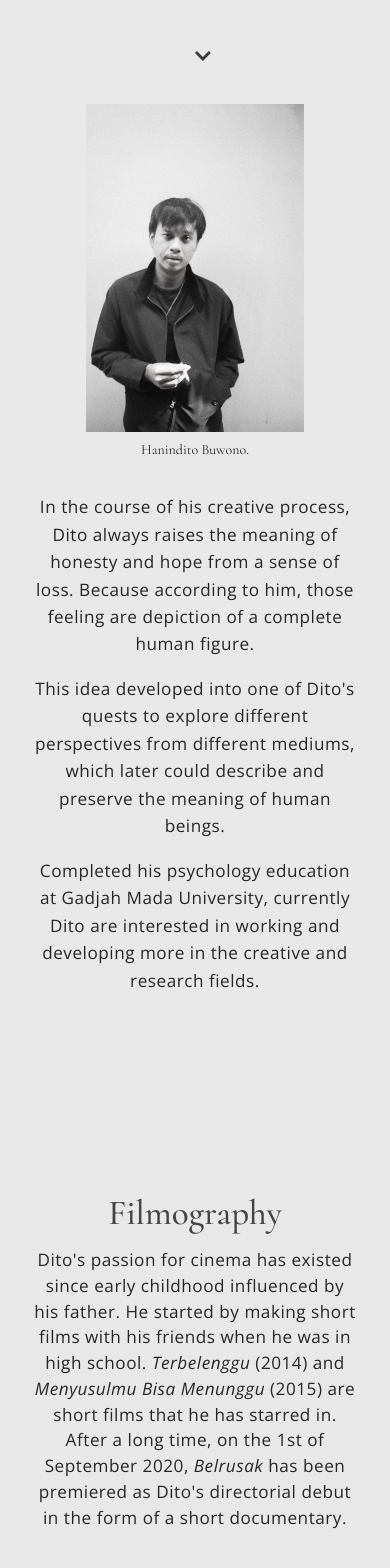
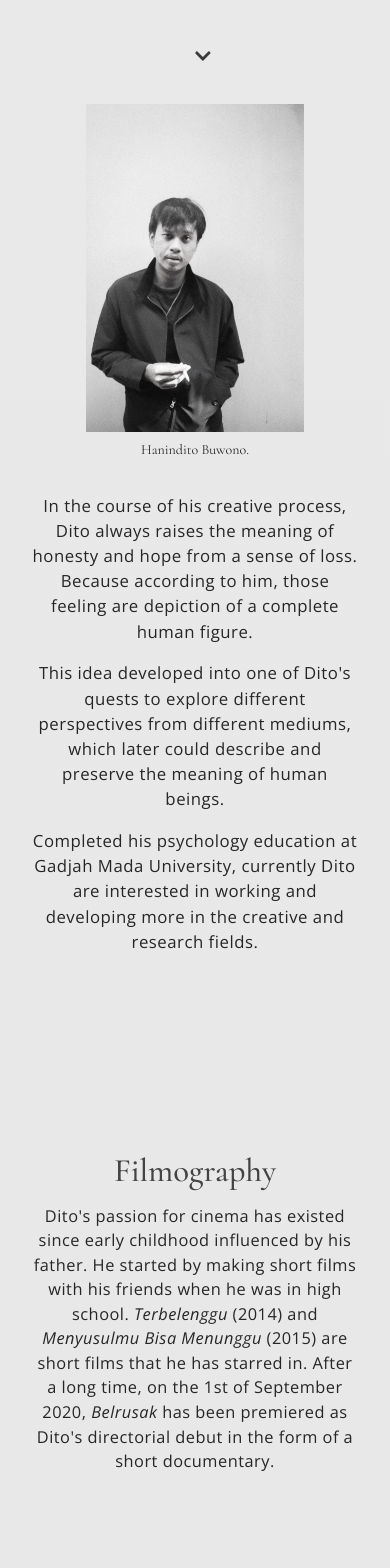
Before and after one commit to andikawilliam/ditobuwono, a Vue app: page / in a window 390 px wide. Shown: the part 366-1934 px from the top of the page. Built offline with nearby package versions, Linux system fonts and the light colour scheme.

Commit message:
Resize fonts

```diff
--- a/src/components/PortfolioDescription.vue
+++ b/src/components/PortfolioDescription.vue
@@ -33,7 +33,7 @@ export default Vue.extend({
 
 @media screen and (max-width: 639px) {
   .description-text {
-    font-size: 4.4vw;
+    font-size: 4.2vw;
     letter-spacing: 0.03em;
     line-height: 1.5;
   }
--- a/src/components/PortfolioTitle.vue
+++ b/src/components/PortfolioTitle.vue
@@ -30,7 +30,7 @@ export default Vue.extend({
 
 @media screen and (max-width: 639px) {
   .heading-text {
-    font-size: 9vw;
+    font-size: 8.4vw;
   }
 }
 </style>
--- a/src/pages/PageAbout.vue
+++ b/src/pages/PageAbout.vue
@@ -70,9 +70,9 @@ p {
   }
 
   .about-text {
-    font-size: 4.4vw;
+    font-size: 4.3vw;
     letter-spacing: 0.03em;
-    line-height: 1.6em;
+    line-height: 1.5em;
   }
   .about-line {
     border-top: 3.5px solid currentColor;
```
